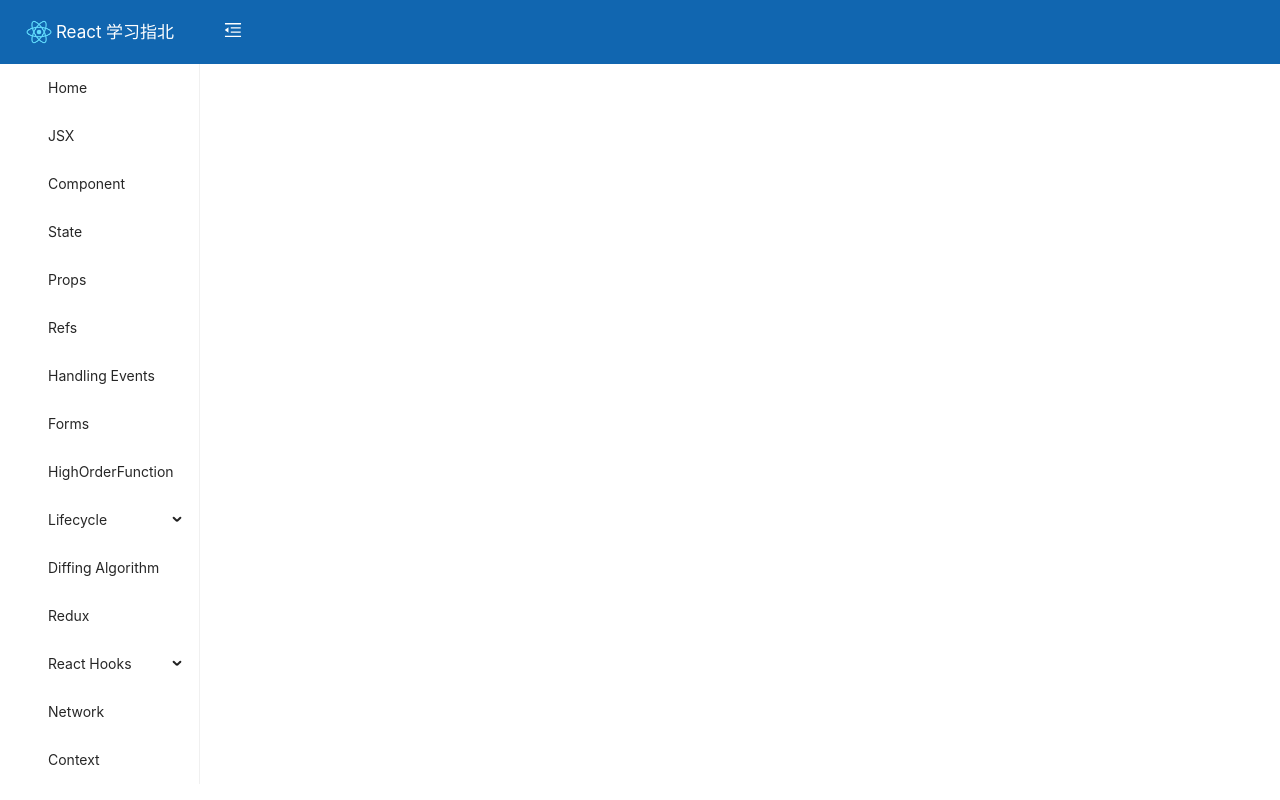
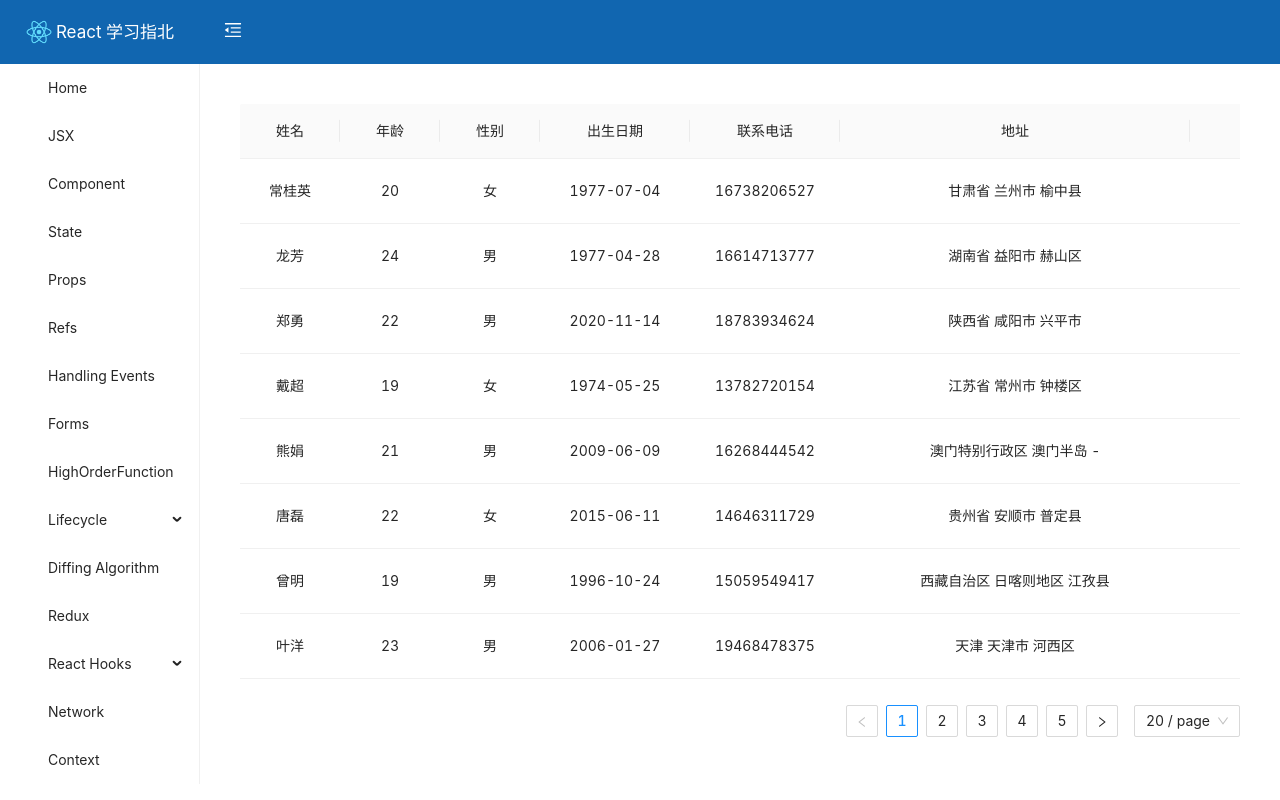
Before and after one commit to StevieTaylor/react-studying, a React (Create React App) app: page /workers in a window 1280 px wide. Before the commit this address led to /404. Built offline with nearby package versions, Linux system fonts and the light colour scheme.

Commit message:
[feat] worker list

```diff
--- /dev/null
+++ b/src/mock/worker.ts
@@ -0,0 +1,22 @@
+/*
+ * @Author: Stevie
+ * @Date: 2022-01-24 14:29:11
+ * @LastEditTime: 2022-01-24 17:19:16
+ * @LastEditors: Stevie
+ * @Description:
+ */
+import Mock from 'mockjs'
+export const WORKER_URL = 'http://mock/api/workers';
+
+Mock.mock(WORKER_URL, {
+  "total": 100,
+  "list|100": [{
+    'id': '@guid',
+    'name': '@cname',
+    'age|18-30': 30,
+    'gender': '@cword("男女")',
+    'birthday': '@date("yyyy-MM-dd")',
+    'telephone': /^1[3-9]\d{9}$/,
+    'address': '@county(true)'
+  }]
+})
--- /dev/null
+++ b/src/pages/ReactRouter/components/WorkerList.tsx
@@ -0,0 +1,104 @@
+/*
+ * @Author: Stevie
+ * @Date: 2022-01-24 15:45:58
+ * @LastEditTime: 2022-01-24 17:43:28
+ * @LastEditors: Stevie
+ * @Description:
+ */
+import * as React from 'react'
+import * as Axios from '@utils/http.service'
+import { Button, Table } from 'antd'
+import { ColumnsType } from 'antd/es/table'
+import { IWorker } from '@/entity/worker.entity'
+import { WORKER_URL } from '@/mock/worker'
+import { useWindowSize } from '@/common/hooks'
+
+interface Data {
+  list: any[]
+  total: number
+}
+
+const WorkerList: React.FC = () => {
+  const [data, setData] = React.useState<Data>()
+  const windowSize = useWindowSize()
+
+  React.useEffect(() => {
+    Axios.get(WORKER_URL, {}).then((res) => {
+      if (res && res.status === 200) {
+        setData(res.data)
+      }
+    })
+  }, [])
+
+  const tableColumns: ColumnsType<IWorker> = [
+    {
+      width: 100,
+      key: 'name',
+      title: '姓名',
+      dataIndex: 'name',
+      align: 'center'
+    },
+    {
+      width: 100,
+      key: 'age',
+      title: '年龄',
+      dataIndex: 'age',
+      align: 'center'
+    },
+    {
+      width: 100,
+      key: 'gender',
+      title: '性别',
+      dataIndex: 'gender',
+      align: 'center'
+    },
+    {
+      width: 150,
+      key: 'birthday',
+      title: '出生日期',
+      dataIndex: 'birthday',
+      align: 'center'
+    },
+    {
+      width: 150,
+      key: 'telephone',
+      title: '联系电话',
+      dataIndex: 'telephone',
+      align: 'center'
+    },
+    {
+      width: 350,
+      key: 'address',
+      title: '地址',
+      dataIndex: 'address',
+      align: 'center'
+    },
+    {
+      width: 180,
+      key: 'actions',
+      title: '操作',
+      align: 'center',
+      render: () => {
+        return [<Button type="link">详情</Button>]
+      }
+    }
+  ]
+
+  return (
+    <Table<IWorker>
+      key="workerlist"
+      rowKey={(record) => record.id}
+      columns={tableColumns}
+      dataSource={data?.list || []}
+      scroll={{
+        y: windowSize.height! - 270
+      }}
+      pagination={{
+        defaultPageSize: 20,
+        total: data?.total
+      }}
+    />
+  )
+}
+
+export default WorkerList
--- /dev/null
+++ b/src/pages/ReactRouter/index.tsx
@@ -0,0 +1,20 @@
+/*
+ * @Author: Stevie
+ * @Date: 2022-01-24 14:11:41
+ * @LastEditTime: 2022-01-24 15:53:48
+ * @LastEditors: Stevie
+ * @Description:
+ */
+import * as React from 'react'
+import WorkerList from './components/WorkerList';
+
+const ReactRouter: React.FC = () => {
+
+  return (
+    <div>
+      <WorkerList />
+    </div>
+  )
+}
+
+export default ReactRouter;
--- a/src/router/config.ts
+++ b/src/router/config.ts
@@ -1,7 +1,7 @@
 /*
  * @Author: Stevie
  * @Date: 2021-03-27 14:49:21
- * @LastEditTime: 2022-01-24 14:03:00
+ * @LastEditTime: 2022-01-24 17:44:40
  * @LastEditors: Stevie
  * @Description:
  * @FilePath: /react-learning-demo/src/router/config.ts
@@ -28,6 +28,7 @@ import UseReducer from "../pages/ReactHooks/components/UseReducer";
 import Network from "../pages/Network";
 import Context from "../pages/Context";
 import UseMemo from "../pages/ReactHooks/components/UseMemo";
+import ReactRouter from "@/pages/ReactRouter";
 
 export interface IRouterProps {
     path: string;
@@ -194,5 +195,19 @@ export const ROUTES: IRouterProps[] = [
         component: Context,
         icon: 'shijian',
         title: 'Context'
+    },
+    {
+        path: '/react-router',
+        exact: true,
+        icon: 'liebiao',
+        title: 'React Router',
+        children: [
+            {
+                path: '/workers',
+                exact: true,
+                title: 'worker list',
+                component: ReactRouter
+            }
+        ]
     }
 ]
--- a/src/utils/util.service.ts
+++ b/src/utils/util.service.ts
@@ -1,7 +1,7 @@
 /*
  * @Author: Stevie
  * @Date: 2021-05-09 22:27:09
- * @LastEditTime: 2021-12-24 10:09:17
+ * @LastEditTime: 2022-01-24 17:26:50
  * @LastEditors: Stevie
  * @Description: 工具服务
  */
@@ -49,3 +49,7 @@ export function getEnumKeyByValue<Key extends string, Value extends string | num
   const keys = (Object.keys(_enum) as Key[]).filter((x) => _enum[x] === value)
   return keys.length > 0 ? keys[0] : ''
 }
+
+export const getRandomString = () => {
+  return Math.random().toString(36).slice(2)
+}
```
Also changed, not shown: src/entity/worker.entity.ts (added, +16 -0 lines).
